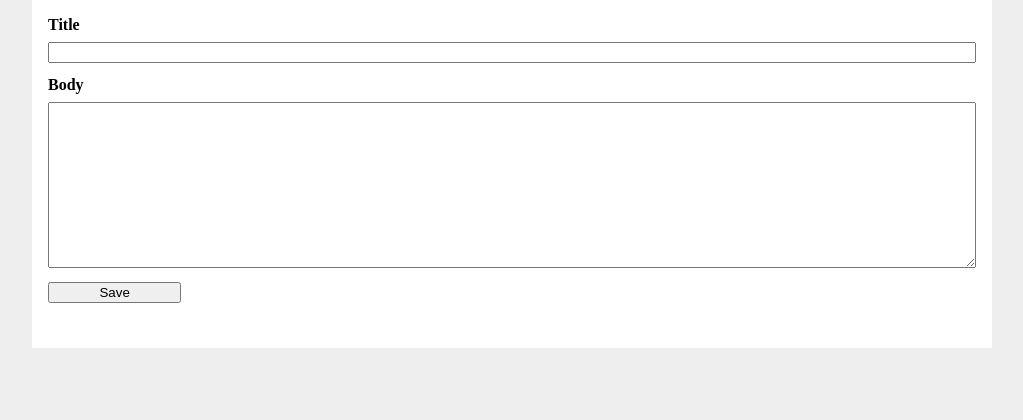
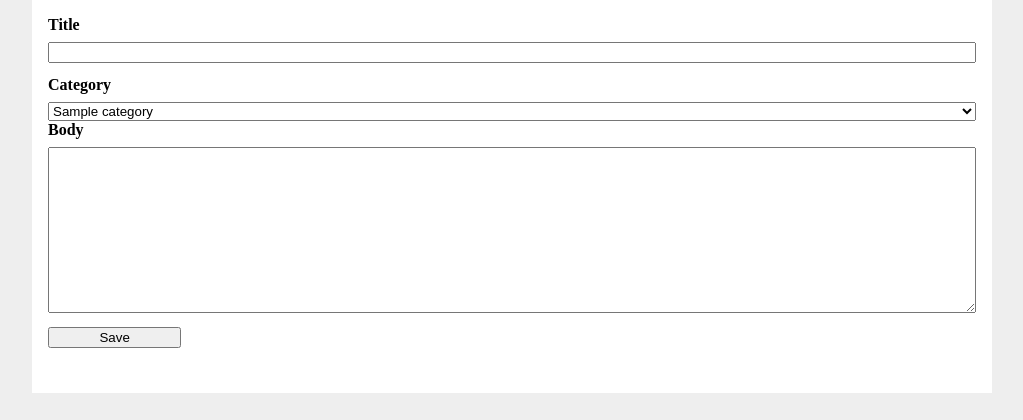
Before and after one commit to Conchero/CImple, a Flask app: template flaskr/templates/blog/create.html in a window 1280 px wide. Shown: the part 98-518 px from the top of the page, without its empty margins (128-1151 px from the left). Run offline with Flask 3, Linux system fonts and the light colour scheme; the template is opened without the code that fills it: most values are stand-ins (such as "Sample title", 1, 10 or a date in 2020).

Commit message:
Category Added On Create

```diff
--- a/flaskr/blog.py
+++ b/flaskr/blog.py
@@ -21,6 +21,9 @@ def index():
 @bp.route('/create', methods=('GET', 'POST'))
 @login_required
 def create():
+
+    db = get_db()
+    categories = db.execute('SELECT * FROM category').fetchall()
     if request.method == 'POST':
         title = request.form['title']
         body = request.form['body']
@@ -41,7 +44,7 @@ def create():
             db.commit()
             return redirect(url_for('blog.index'))
 
-    return render_template('blog/create.html')
+    return render_template('blog/create.html', categories=categories)
 
 def get_post(id, check_author=True):
     post = get_db().execute(
--- a/flaskr/templates/blog/create.html
+++ b/flaskr/templates/blog/create.html
@@ -8,6 +8,12 @@
   <form method="post">
     <label for="title">Title</label>
     <input name="title" id="title" value="{{ request.form['title'] }}" required>
+    <label for="category">Category</label>
+    <select name="category__select" id="category__select">
+    {% for category in categories %}
+    <option value="{{ category['id'] }}">{{ category['title'] }}</option>
+    {% endfor %}
+    </select>
     <label for="body">Body</label>
     <textarea name="body" id="body">{{ request.form['body'] }}</textarea>
     <input type="submit" value="Save">
```
